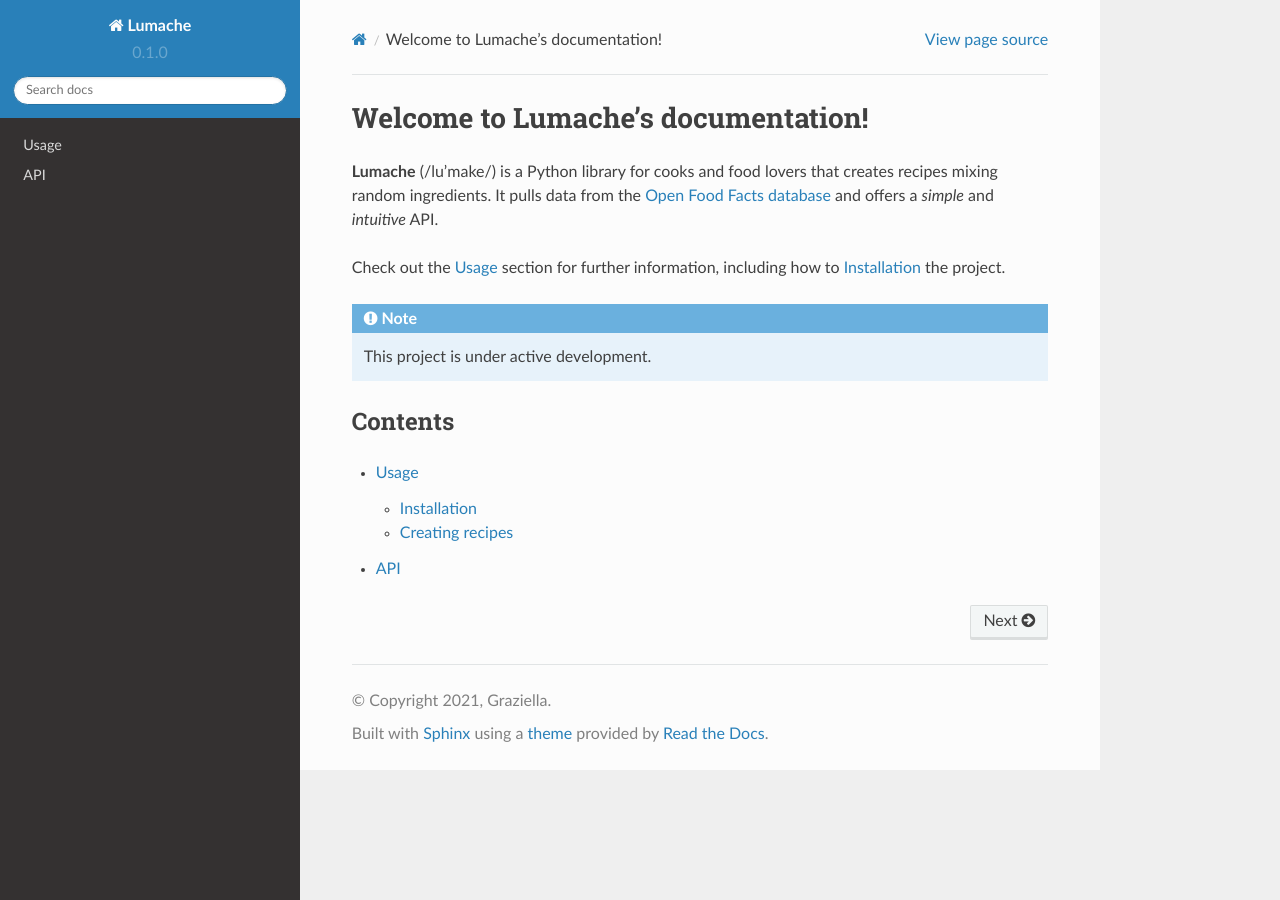
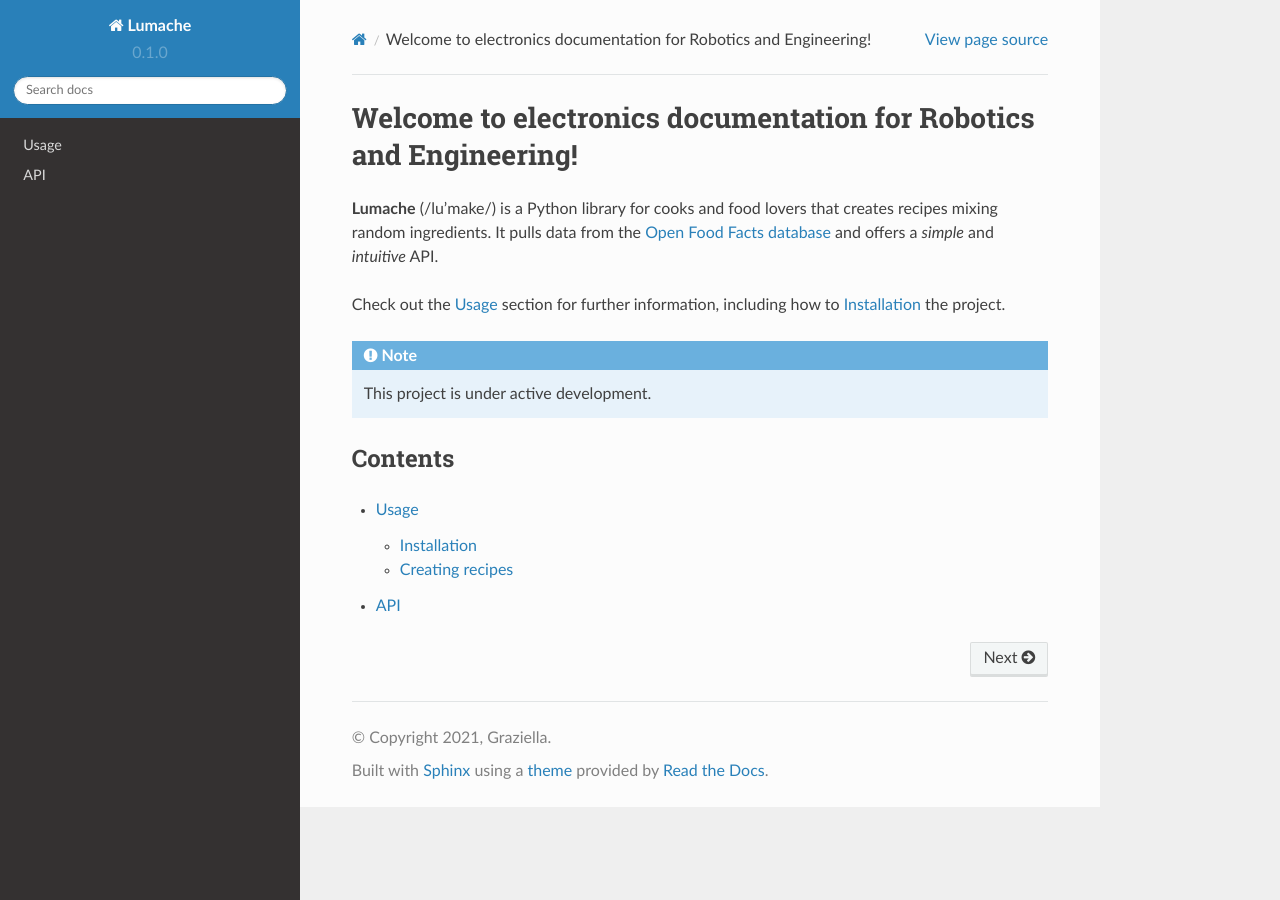
Before and after one commit to medfordengineering/electronics-wiki, a Sphinx documentation site: the page built from docs/source/index.rst, in a window 1280 px wide. Built offline with Sphinx 7.4.7 and the Read the Docs theme 2.0.0, drawn with Linux system fonts in a browser that asks for light colours.

Commit message:
Update index.rst

```diff
--- a/docs/source/index.rst
+++ b/docs/source/index.rst
@@ -1,4 +1,4 @@
-Welcome to Lumache's documentation!
+Welcome to electronics documentation for Robotics and Engineering!
 ===================================
 
 **Lumache** (/lu'make/) is a Python library for cooks and food lovers
```
